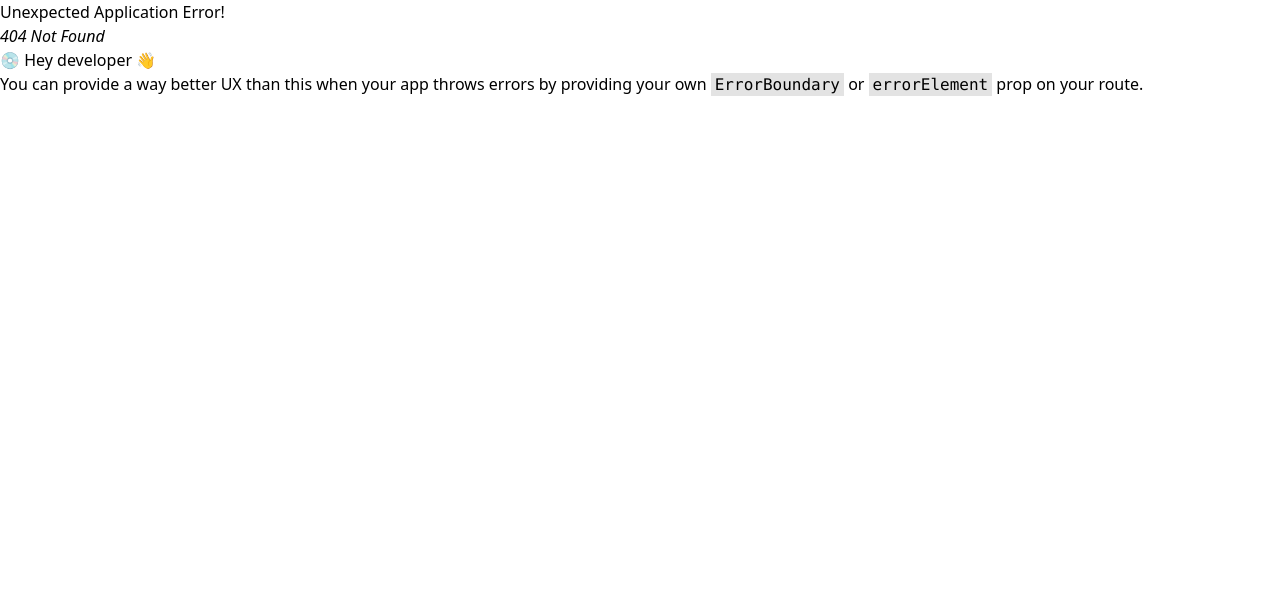
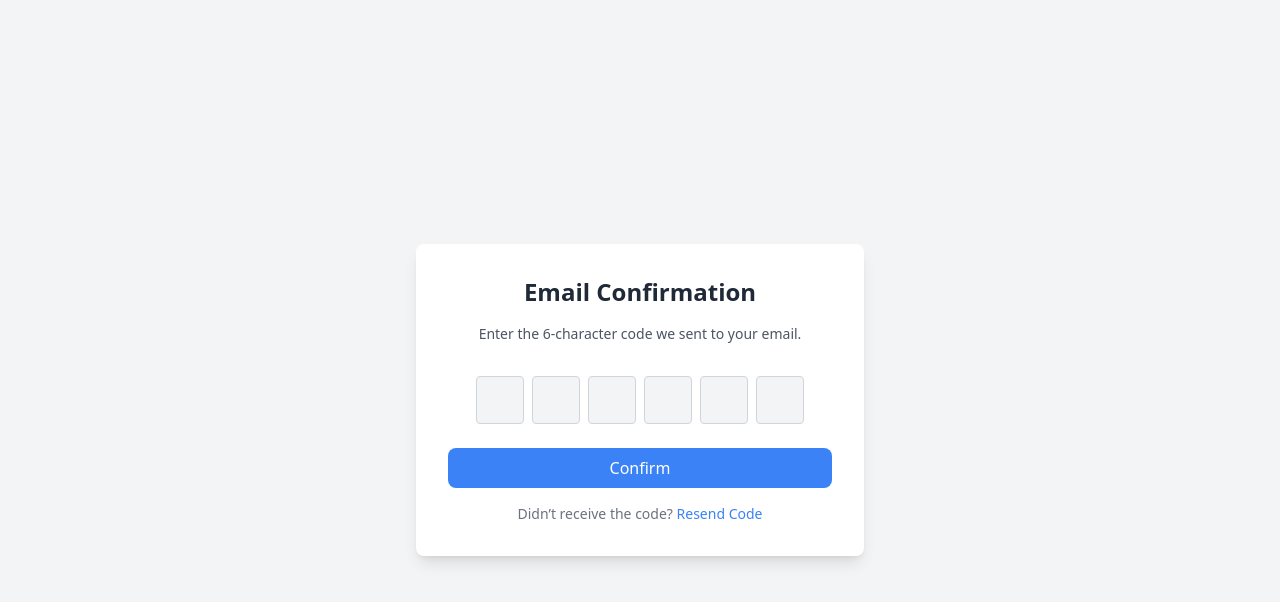
Before and after one commit to Rana-Mubashir/ChatApp-Frontend, a React (Vite) app in the folder vite-project/: page /emailConfirm in a window 1280 px wide. Before the commit this address had no page. Shown: the top 602 px of the page. Built offline with nearby package versions, Linux system fonts and the light colour scheme.

Commit message:
changes done

```diff
--- a/vite-project/package.json
+++ b/vite-project/package.json
@@ -10,8 +10,10 @@
     "preview": "vite preview"
   },
   "dependencies": {
+    "axios": "^1.7.9",
     "react": "^18.2.0",
     "react-dom": "^18.2.0",
+    "react-hook-form": "^7.54.2",
     "react-icons": "^5.4.0",
     "react-router-dom": "^7.1.0"
   },
--- /dev/null
+++ b/vite-project/src/Env/Env.js
@@ -0,0 +1,5 @@
+const Env={
+    server:'http://localhost:4049/'
+}
+
+export default Env
--- a/vite-project/src/main.jsx
+++ b/vite-project/src/main.jsx
@@ -11,6 +11,7 @@ import {
 import LandingPage from './pages/LandingPage.jsx'
 import LoginPage from './pages/LoginPage.jsx'
 import SignupPage from './pages/SignupPage.jsx'
+import EmailConfirmation from './pages/EmailConfirmation.jsx'
 
 const router = createBrowserRouter(
   createRoutesFromElements(
@@ -18,6 +19,7 @@ const router = createBrowserRouter(
       <Route path='' element={<LoginPage />} />
       <Route path='/signup' element={<SignupPage />} />
       <Route path='/home' element={<LandingPage />} />
+      <Route path='/emailConfirm' element={<EmailConfirmation />} />
     </Route>
   )
 )
--- /dev/null
+++ b/vite-project/src/pages/EmailConfirmation.jsx
@@ -0,0 +1,74 @@
+import React, { useState } from 'react';
+import Env from '../Env/Env';
+
+const EmailConfirmation = () => {
+  const [code, setCode] = useState(new Array(6).fill(''));
+
+  const handleChange = (value, index) => {
+    if (/^[A-Za-z0-9]*$/.test(value)) {
+      const newCode = [...code];
+      newCode[index] = value;
+      setCode(newCode);
+      if (value && index < 5) {
+        document.getElementById(`code-input-${index + 1}`).focus();
+      }
+    }
+  };
+
+  const handleKeyDown = (e, index) => {
+    if (e.key === 'Backspace' && !code[index] && index > 0) {
+      document.getElementById(`code-input-${index - 1}`).focus();
+    }
+  };
+
+  const handleSubmit = (e) => {
+    e.preventDefault();
+    const confirmationCode = code.join('');
+    console.log('Submitted Code:', confirmationCode);
+  };
+
+  return (
+    <div className="flex items-center justify-center min-h-screen bg-gray-100">
+      <div className="bg-white shadow-lg rounded-lg p-8 w-full max-w-md">
+        <h1 className="text-2xl font-bold text-center text-gray-800 mb-4">Email Confirmation</h1>
+        <p className="text-sm text-gray-600 text-center mb-8">
+          Enter the 6-character code we sent to your email.
+        </p>
+        <form onSubmit={handleSubmit}>
+          <div className="flex justify-center gap-2 mb-6">
+            {code.map((char, index) => (
+              <input
+                key={index}
+                id={`code-input-${index}`}
+                type="text"
+                maxLength="1"
+                value={char}
+                onChange={(e) => handleChange(e.target.value, index)}
+                onKeyDown={(e) => handleKeyDown(e, index)}
+                className="w-12 h-12 text-center text-lg font-semibold text-gray-800 bg-gray-100 border border-gray-300 rounded focus:outline-none focus:ring-2 focus:ring-blue-500 focus:border-transparent"
+              />
+            ))}
+          </div>
+          <button
+            type="submit"
+            className="w-full bg-blue-500 hover:bg-blue-600 text-white font-medium py-2 rounded-lg focus:outline-none focus:ring-2 focus:ring-blue-400"
+          >
+            Confirm
+          </button>
+        </form>
+        <p className="text-center text-sm text-gray-500 mt-4">
+          Didn’t receive the code?{' '}
+          <button
+            type="button"
+            className="text-blue-500 hover:underline"
+            onClick={() => alert('Resend Code Clicked!')}
+          >
+            Resend Code
+          </button>
+        </p>
+      </div>
+    </div>
+  );
+};
+
+export default EmailConfirmation;
--- a/vite-project/src/pages/SignupPage.jsx
+++ b/vite-project/src/pages/SignupPage.jsx
@@ -1,8 +1,21 @@
 import React from 'react'
 import { FcGoogle } from "react-icons/fc";
 import { Link } from 'react-router-dom';
+import { useForm } from 'react-hook-form';
 
 function SignupPage() {
+
+  const { register, handleSubmit, formState: { errors } } = useForm();
+
+  async function handleSignup(data){
+    try {
+      const res=await axios.post(`${Env.server}/api/signup`,data)
+
+    } catch (error) {
+      console.log("error in getting signup",error)
+    }
+  }
+
   return (
     <div className=' h-[100vh] flex '>
       <div className="h-full w-1/2 flex justify-center items-center ">
```
Also changed, not shown: 1 other file (tests, documents, lock files or other folders).
